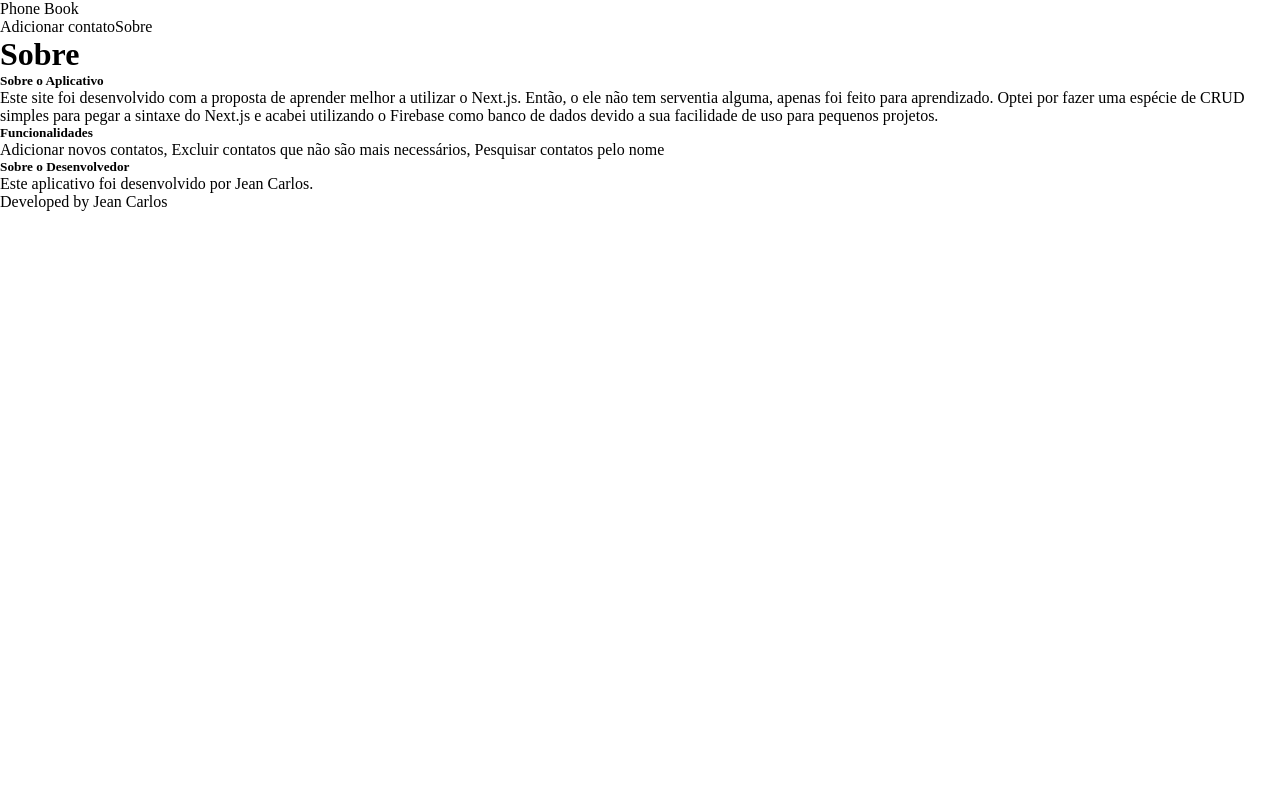
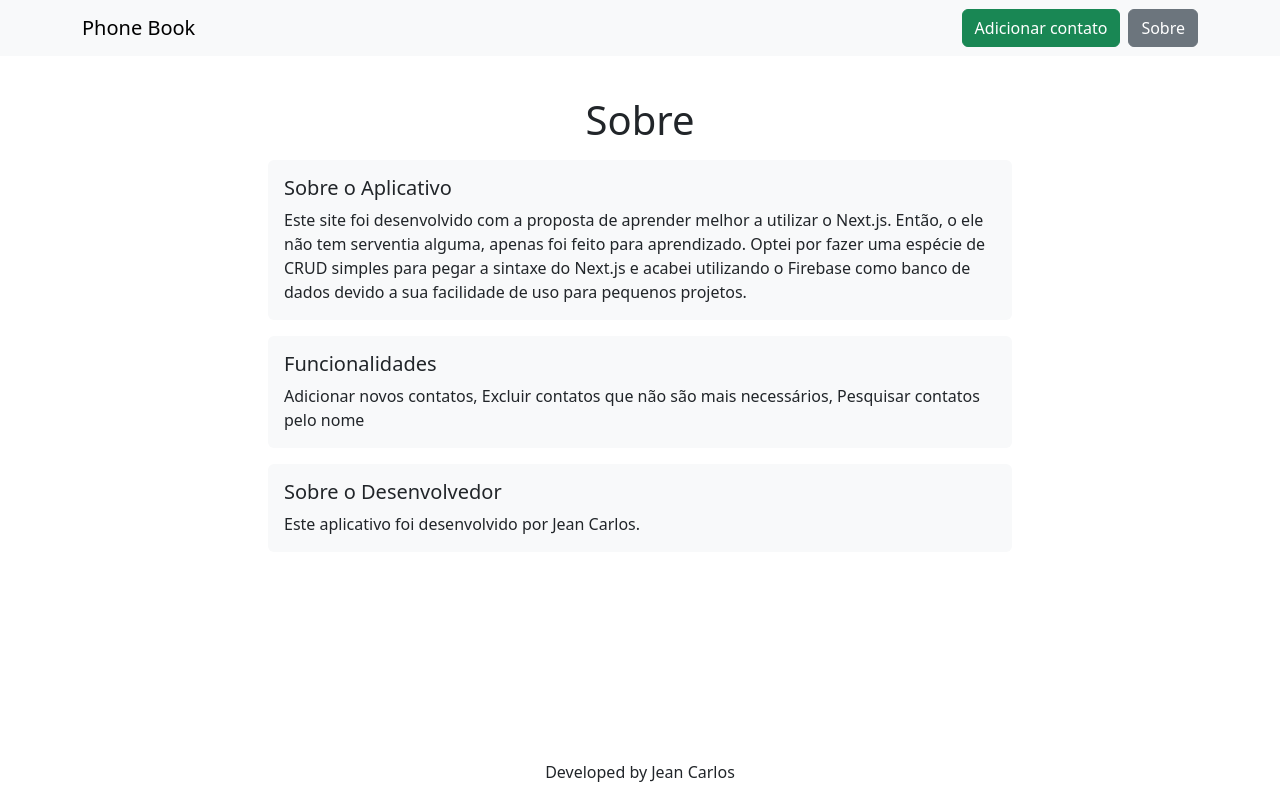
Before and after one commit to JeanCarlos899/my-phonebook-app, a Next.js app: page /about in a window 1280 px wide. Built offline with nearby package versions, Linux system fonts and the light colour scheme.

Commit message:
Corrigindo about

```diff
--- a/src/pages/about.tsx
+++ b/src/pages/about.tsx
@@ -1,7 +1,9 @@
+import Head from "next/head";
+import "bootstrap/dist/css/bootstrap.min.css";
+import NavigationBar from "@/components/NavigationBar";
 import Footer from "@/components/Footer";
 import InfoCard from "@/components/InfoCard";
-import NavigationBar from "@/components/NavigationBar";
-import Head from "next/head";
+import styles from "@/styles/Home.module.scss";
 
 
 export default function About() {
@@ -16,7 +18,7 @@ export default function About() {
       <header>
         <NavigationBar />
       </header>
-      <main className={`container d-flex justify-content-center vh-100 vw-100`}>
+      <main className={`${styles.main} container d-flex justify-content-center vh-100 vw-100`}>
         <div className="d-flex flex-column mt-3 col-8">
           <h1 className="text-center mb-3 mt-4">Sobre</h1>
           <InfoCard
```
